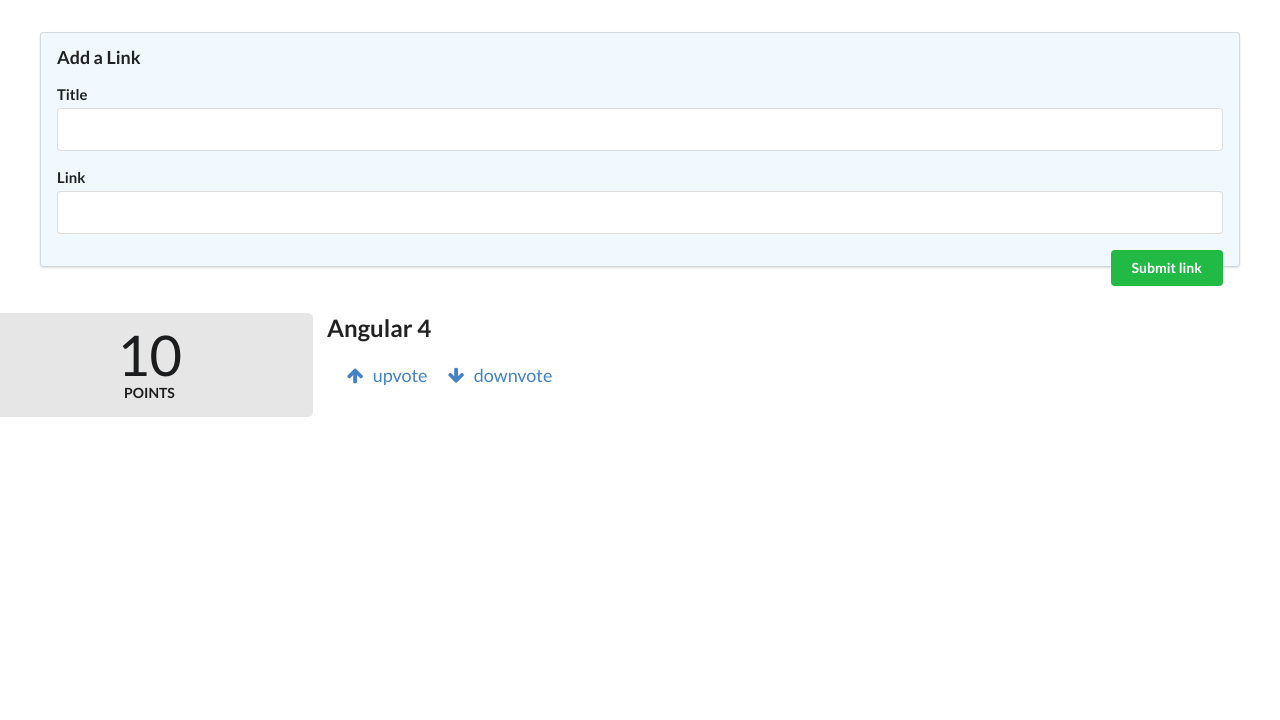
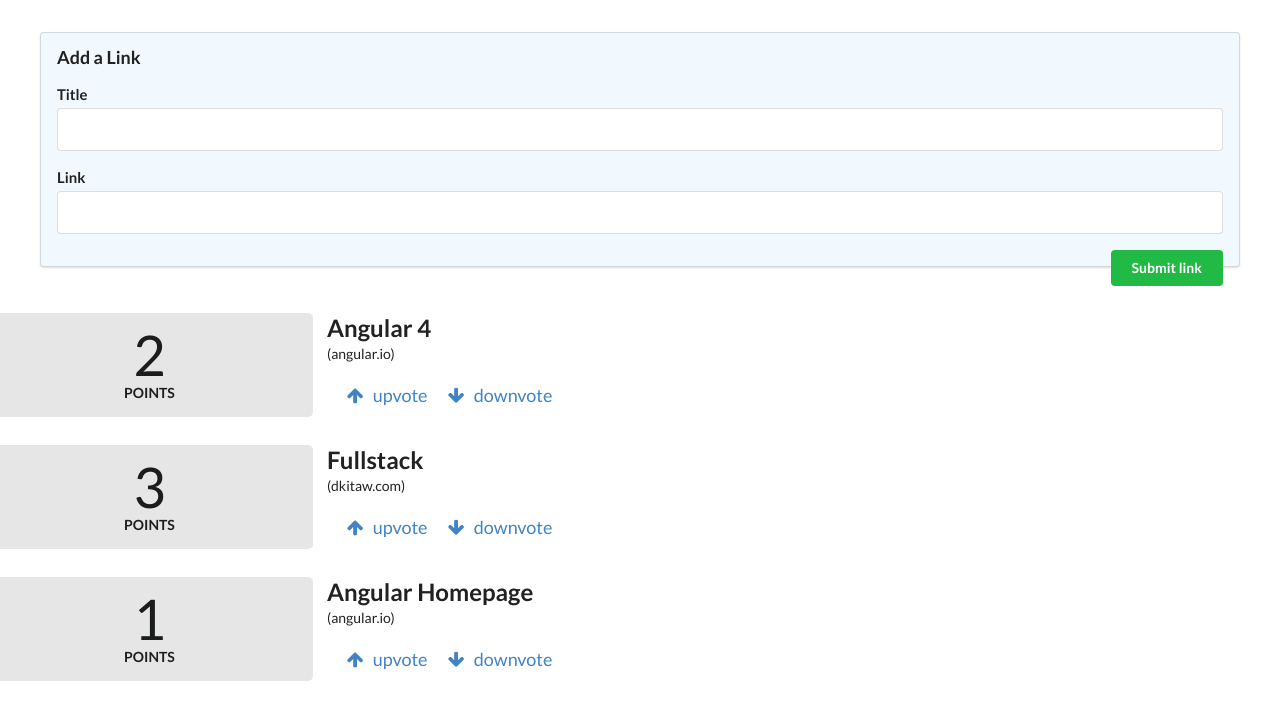
Before and after one commit to DerejeKitaw/Angularjs2, an Angular app in the folder 03_reddit/: page / in a window 1280 px wide. Shown: the top 720 px of the page. Built offline with nearby package versions, Linux system fonts and the light colour scheme.

Commit message:
domain function defined

```diff
--- a/03_reddit/src/app/app.component.html
+++ b/03_reddit/src/app/app.component.html
@@ -12,5 +12,6 @@
     </form>
 
     <div class="ui grid posts">
-        <reddit-article></reddit-article>
+        <reddit-article *ngFor="let article of articles"
+        [article]="article"></reddit-article>
     </div>
--- a/03_reddit/src/app/app.component.ts
+++ b/03_reddit/src/app/app.component.ts
@@ -1,4 +1,5 @@
 import { Component } from '@angular/core';
+import { Article } from './article/article.model';
 
 @Component({
   selector: 'reddit-root',
@@ -7,6 +8,15 @@ import { Component } from '@angular/core';
 })
 export class AppComponent {
   title = 'reddit';
+  articles:Article[]; //<-- component property
+  constructor() {
+    this.articles=[
+       new Article('Angular 4','http://angular.io',2),
+       new Article('Fullstack','http://dkitaw.com',3),
+       new Article('Angular Homepage','http://angular.io',1)
+    ];
+
+   }
 
   addArticle(title: HTMLInputElement, link: HTMLInputElement): boolean {
     console.log(`Adding article title: ${title.value} and link: ${link.value}`);
--- a/03_reddit/src/app/article/article.component.html
+++ b/03_reddit/src/app/article/article.component.html
@@ -12,7 +12,7 @@
     <a class="ui large header" href="{{ link }}">
       {{ article.title }}
     </a>
-
+    <div>({{article.domain()}})</div>
     <ul class="ui big horizontal list voters">
       <li class="item">
         <a href (click)="voteUp()">
--- a/03_reddit/src/app/article/article.component.ts
+++ b/03_reddit/src/app/article/article.component.ts
@@ -1,4 +1,4 @@
-import { Component, OnInit, HostBinding } from '@angular/core';
+import { Component, OnInit, HostBinding, Input } from '@angular/core';
 import { Article } from './article.model';
 
 @Component({
@@ -9,17 +9,13 @@ import { Article } from './article.model';
 export class ArticleComponent implements OnInit {
   // Add class="row"
   @HostBinding('attr.class') cssClass ='row';
-  article:Article;
+  @Input() article: Article;
+
 
   constructor() {
-    this.article = new Article(
-      'Angular 4',
-      'http://angular.io',
-      10
-
-    );
-
-   }
+    // article is populated by the Input now,
+    // so we don't need anything here
+  }
 voteUp(){
   this.article.votes+=1;
   return false; // to avoid relode of the page
--- a/03_reddit/src/app/article/article.model.ts
+++ b/03_reddit/src/app/article/article.model.ts
@@ -8,4 +8,15 @@ export class Article {
         this.link=link;
         this.votes=votes || 0; //default 0 and optional
     }
+// return domai of link
+// e.g. if this.link = http://foo.com/path/to/bar
+// will return foo.com
+    domain(): string {
+        try {
+          const domainAndPath: string = this.link.split('//')[1];
+          return domainAndPath.split('/')[0];
+        } catch (err) {
+          return null;
+        }
+      }
 }
```
Also changed, not shown: 1 other file (tests, documents, lock files or other folders).
